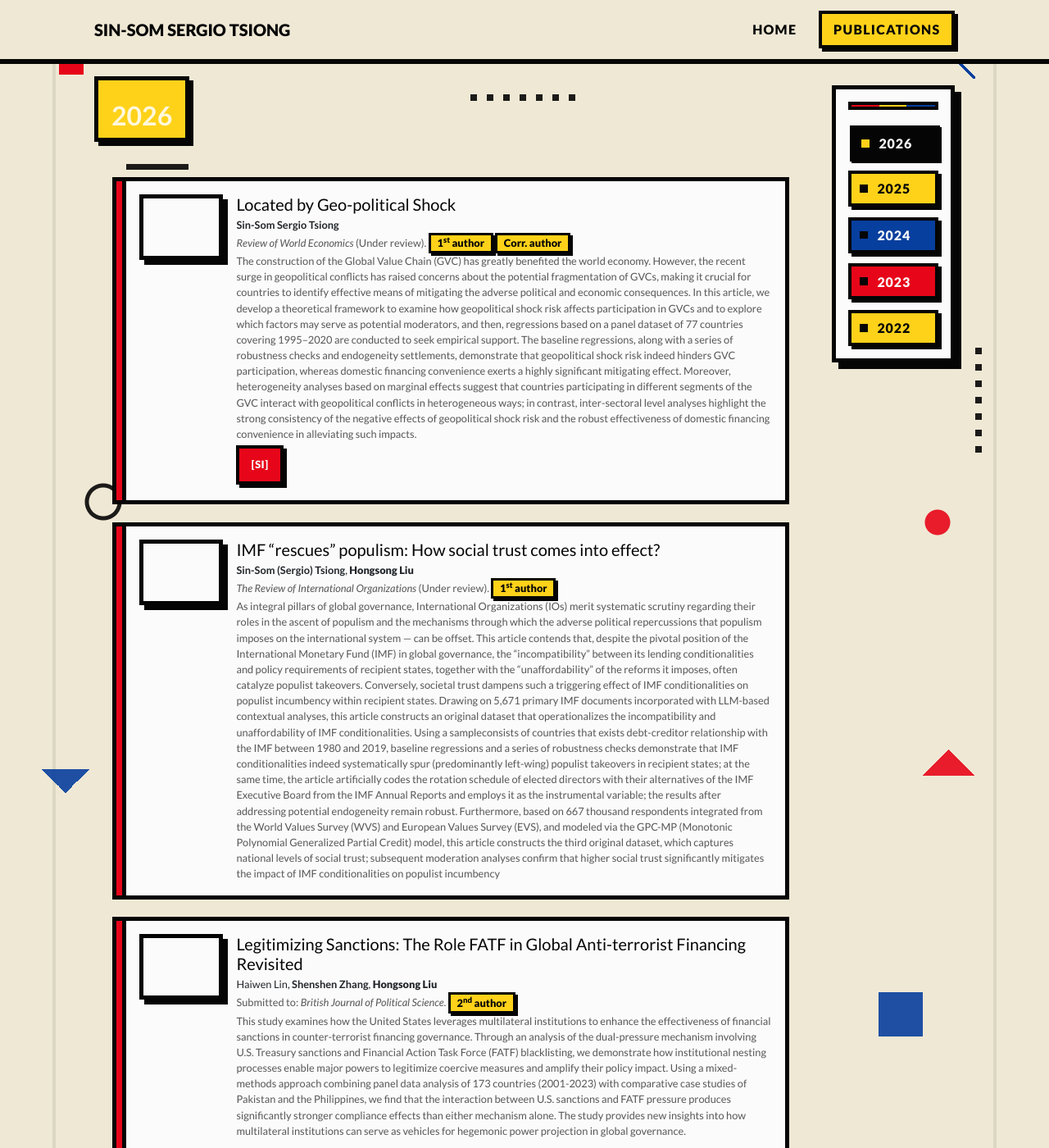
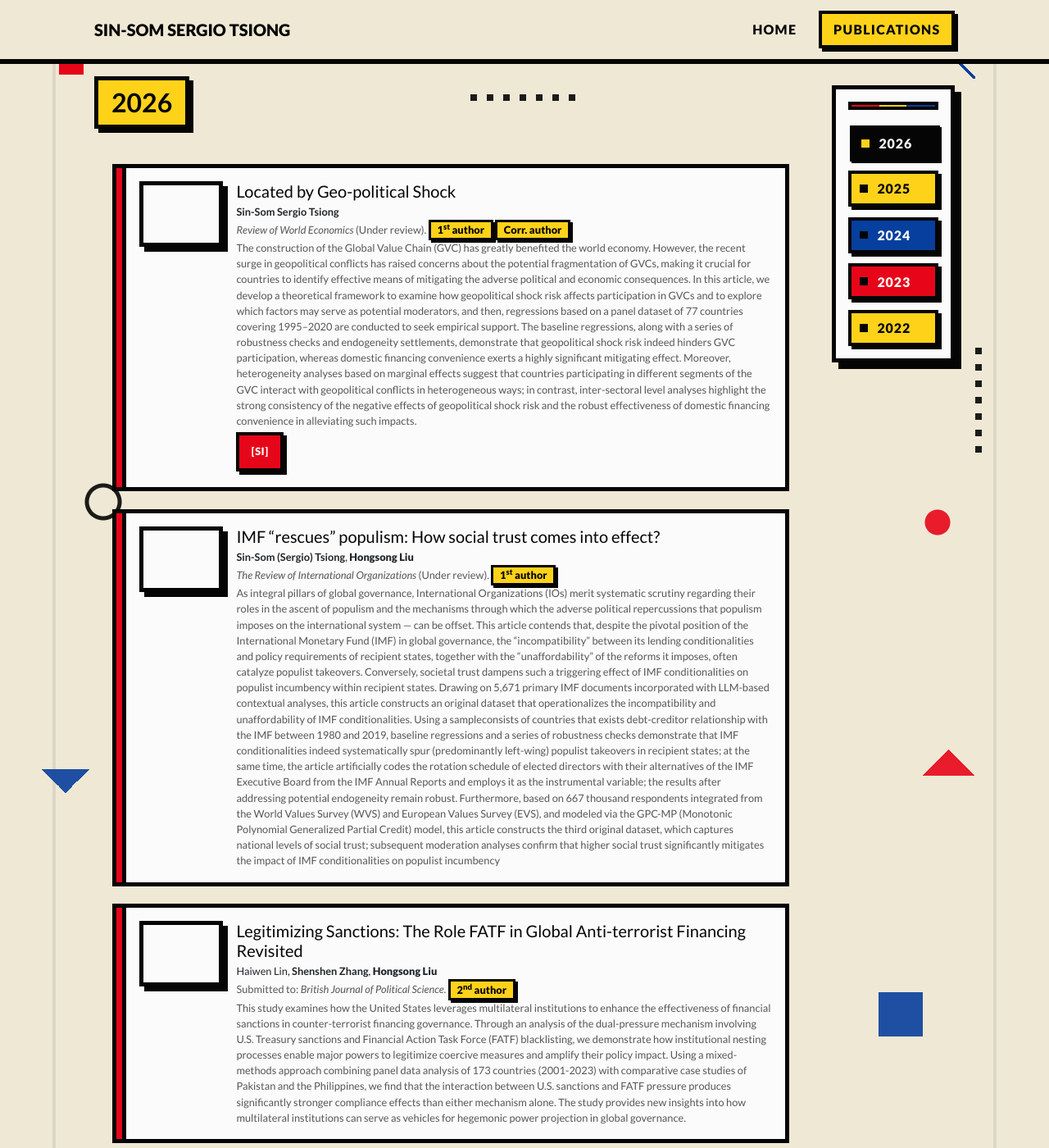
Before and after one commit to Sergio-Jensen/sergio-jensen.github.io, a Jekyll site: the page built from publications.html, in a window 1280 px wide and 1400 px high. Shown: the whole window at 82% size. Built offline with Jekyll 4.4.1, drawn with Linux system fonts in a browser that asks for light colours; nearby versions of some CDN libraries; a style sheet for code colours, icons or effects is not loaded.

Commit message:
Restore custom name and publication heading styles

```diff
--- a/_data/profile.yml
+++ b/_data/profile.yml
@@ -1,4 +1,6 @@
 primary_name: "Sin-Som (Sergio) Tsiong"
+primary_name_html: >-
+  S<span style="font-size: 20pt;">IN-</span>S<span style="font-size: 20pt;">OM</span> (S<span style="font-size: 20pt;">ergio</span>) T<span style="font-size: 20pt;">siong</span>
 secondary_name: "Shenshen Zhang"
 navbar_name: "Sin-Som Sergio Tsiong"
 
--- a/_includes/widgets/profile_card.html
+++ b/_includes/widgets/profile_card.html
@@ -19,7 +19,7 @@
 
                         <div class="d-flex">
                             <div class="h1 font-weight-normal">
-                                <span class="smallcaps">{{ site.data.profile.primary_name }}</span> <span class="ssmallcaps">{{ site.data.profile.secondary_name }}</span>
+                                <span class="smallcaps">{% if site.data.profile.primary_name_html %}{{ site.data.profile.primary_name_html }}{% else %}{{ site.data.profile.primary_name }}{% endif %}</span> <span class="ssmallcaps">{{ site.data.profile.secondary_name }}</span>
                             </div>
                             {% if site.data.profile.portrait_url %}
                             <div class="ml-auto d-md-none">
--- a/assets/css/global.css
+++ b/assets/css/global.css
@@ -645,6 +645,31 @@
     margin-top: 0.8rem;
 }
 
+.p-4 {
+    padding: 1.5rem !important;
+}
+
+.pt-4,
+.py-4 {
+    color: #050505;
+    padding-top: 0.5rem !important;
+}
+
+.pr-4,
+.px-4 {
+    padding-right: 1.5rem !important;
+}
+
+.pb-4,
+.py-4 {
+    padding-bottom: 1.5rem !important;
+}
+
+.pl-4,
+.px-4 {
+    padding-left: 1.5rem !important;
+}
+
 h6 {
     color: var(--bauhaus-ink);
     font-weight: 900;
--- a/publications.html
+++ b/publications.html
@@ -15,7 +15,7 @@
         {% if year.name %}
             <h2 class="pt-4" id="year-{{ year.name }}">{{ year.name }}</h2>
         {% else %}
-            <h2 class="pt-4" id="year-{{ year.name }}">Working Paper</h2>
+            <h2 class="pt-4" id="year-{{ year.name }}"><div style="font-size: 18pt;">Working Paper</div></h2>
         {% endif %}
         <div class="my-0 p-0 bg-white shadow-sm rounded-sm">
             {% for item in year.items %}
```
